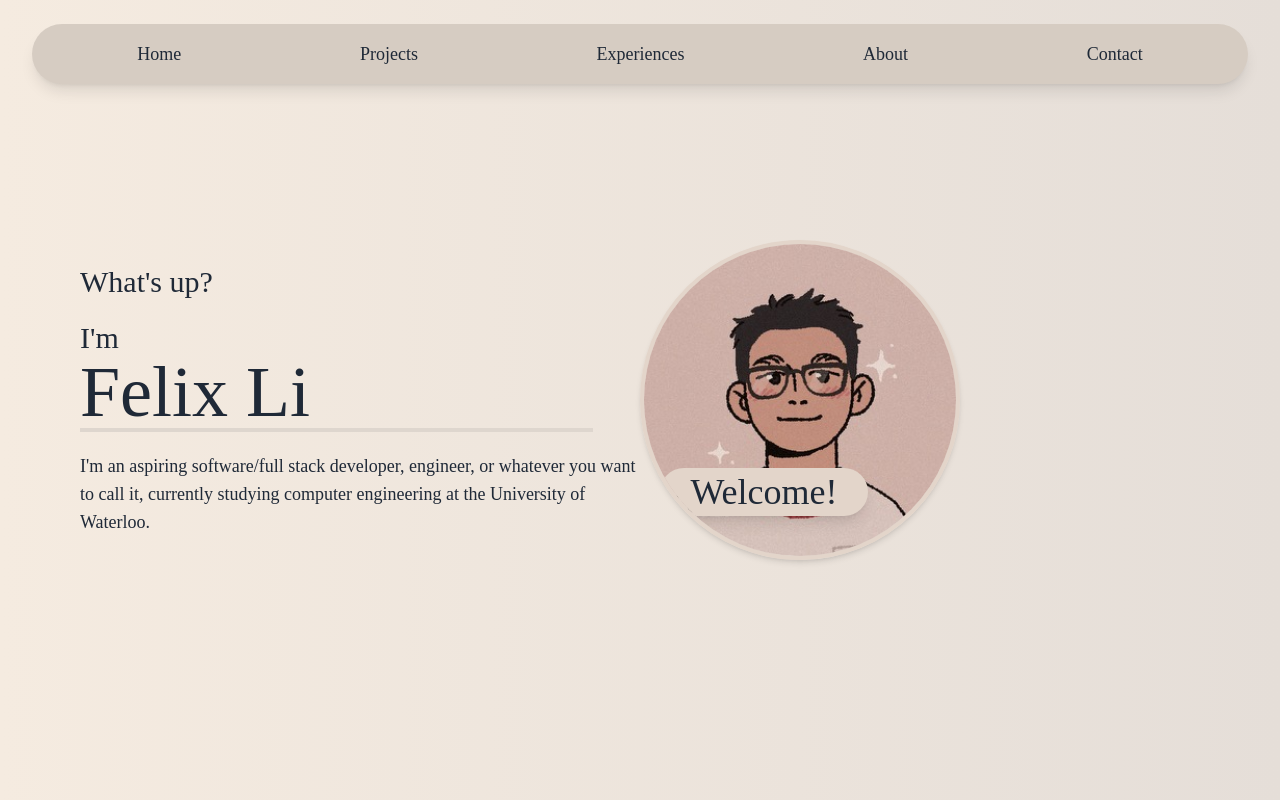
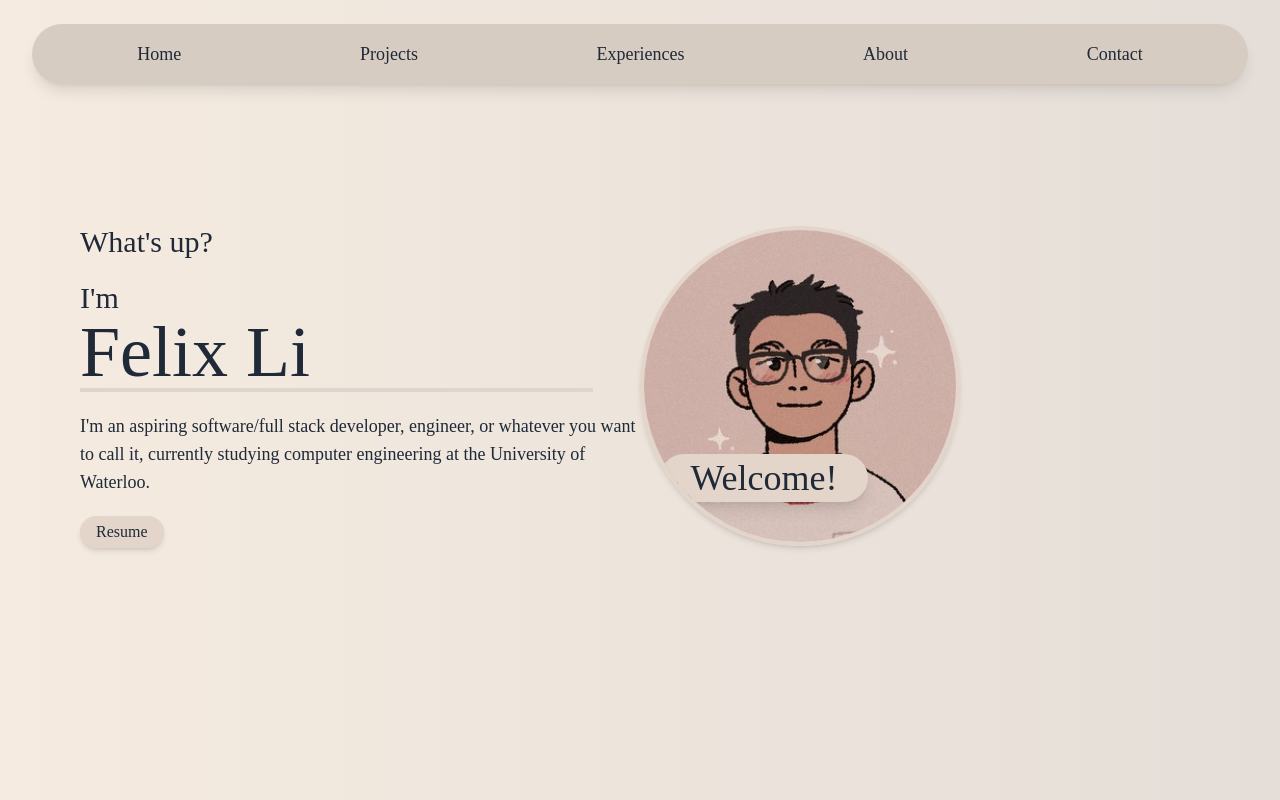
Before and after one commit to 04felixli/Portfolio-Website, a React (Create React App) app: page / in a window 1280 px wide. Shown: the top 800 px of the page. Built offline with nearby package versions, Linux system fonts and the light colour scheme.

Commit message:
Added resume

```diff
--- a/src/Components/Header/Header.tsx
+++ b/src/Components/Header/Header.tsx
@@ -70,9 +70,6 @@ const Header = ({ headerHeight, setHeaderHeight }: Props) => {
                     }
                 </>
 
-
-
-
                 <div className="hidden tablet:flex text-lg mt-5 justify-around items-center rounded-full p-4 bg-color1 shadow-lg w-full">
                     <Link to="/#Home" className="transition ease-in-out delay-150 hover:-translate-y-1 hover:scale-110 hover:bg-color4 duration-300 hover:shadow-md rounded-full px-4">
                         Home
--- a/src/Components/Home/Home.tsx
+++ b/src/Components/Home/Home.tsx
@@ -11,6 +11,7 @@ const Home = () => {
                 <p className="text-3xl laptop-L:text-4xl mt-5">I'm</p>
                 <p className="text-7xl laptop-L:text-9xl border-b-4 border-color2 w-11/12">Felix Li</p>
                 <p className="text-lg mt-5">I'm an aspiring software/full stack developer, engineer, or whatever you want to call it, currently studying computer engineering at the University of Waterloo.</p>
+                <a href="Resume.pdf" target="_blank" rel="noreferrer" className=" w-fit px-4 py-1 shadow-md rounded-full mt-5 bg-color6 transition ease-in-out delay-150 hover:-translate-y-1 hover:scale-110 duration-300 hover:shadow-lg text-center">Resume</a>
             </section>
 
             <a href={AboutMe.linkedIn} target="_blank" className="hidden tablet:flex w-72 h-72 laptop:w-80 laptop:h-80 laptop-L:w-96 laptop-L:h-96 rounded-full border border-color6 border-4 overflow-hidden relative shadow-md transition ease-in-out delay-150 hover:-translate-y-1 hover:scale-110 hover:shadow-lg">
--- a/src/Components/MainPage.tsx
+++ b/src/Components/MainPage.tsx
@@ -21,7 +21,7 @@ function MainPage({ headerHeight }: Props) {
 
       <div id="Home"></div>
 
-      <section className='mt-52 py-8 px-8 tablet:px-20 text-left max-w-[1920px] w-full'>
+      <section className='mt-20 tablet:mt-44 laptop:mt-48 py-8 px-8 tablet:px-20 text-left max-w-[1920px] w-full'>
         <section>
           <Home />
         </section>
```
